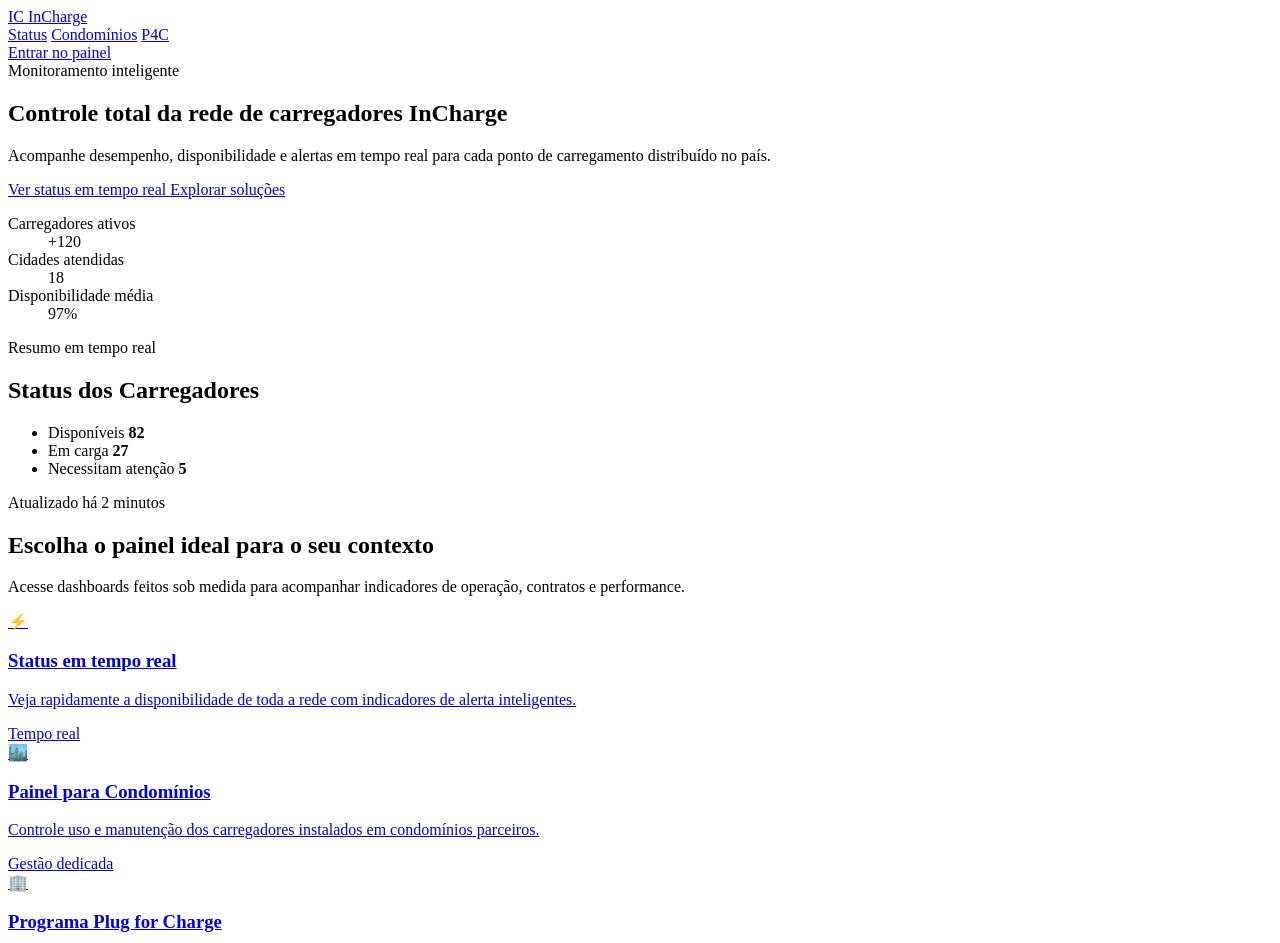
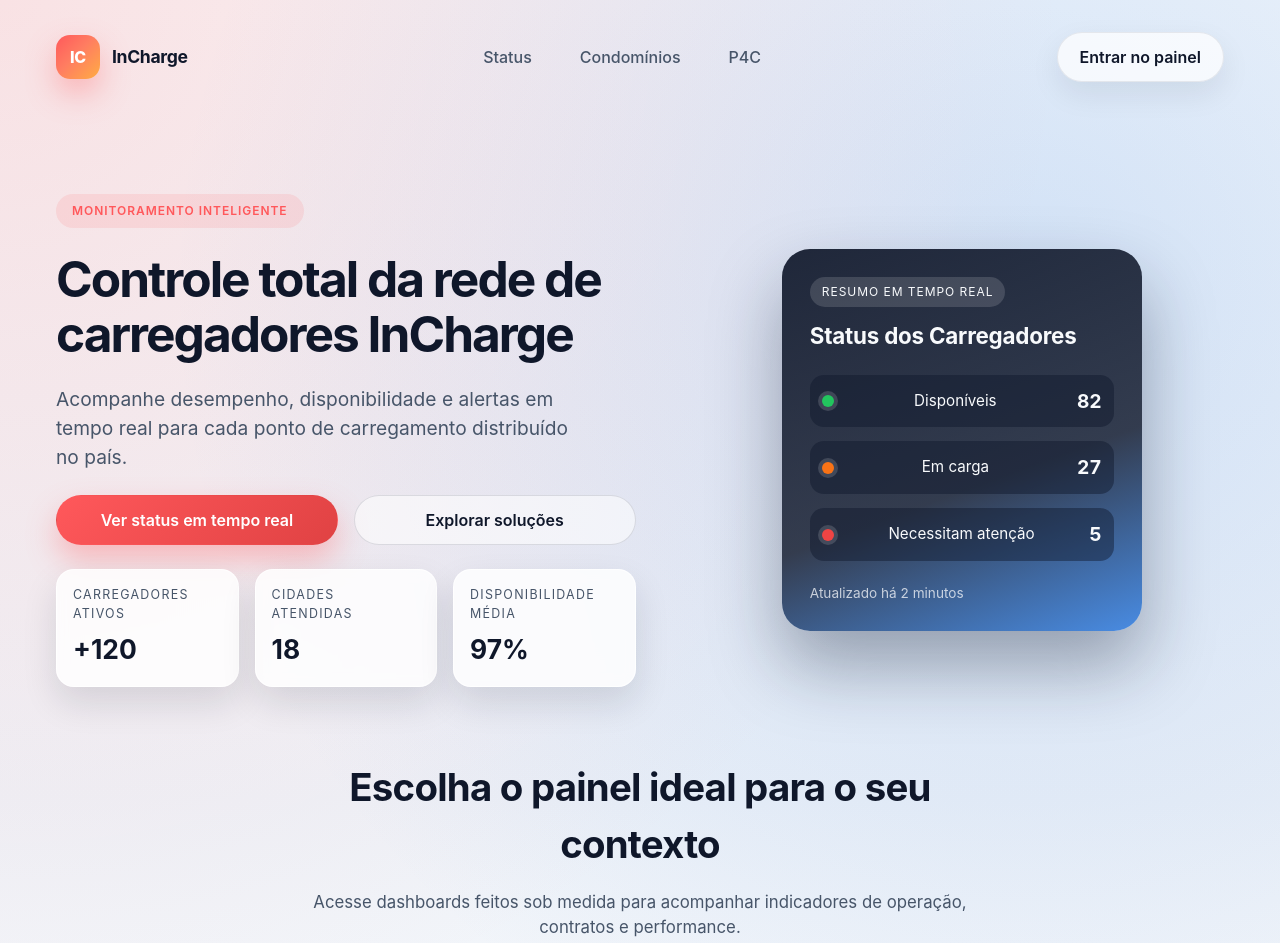
Before and after one commit to GMotaP/INCHARGE, a plain HTML site: page index.html in a window 1280 px wide. Shown: the top 943 px of the page. Drawn offline with Linux system fonts and the light colour scheme.

Commit message:
Nova página

```diff
--- a/index.css
+++ b/index.css
@@ -1,198 +1,511 @@
+:root {
+  --brand: #ff585b;
+  --brand-dark: #e04243;
+  --brand-light: #ff7d61;
+  --accent-condo: #0b9444;
+  --accent-p4c: #2f7ce0;
+  --bg-top: #f8fafc;
+  --bg-mid: #eef2f8;
+  --surface: #ffffff;
+  --text: #0f172a;
+  --text-muted: #475569;
+}
 
-+:root {
-+  --primary: #ff585b;
-+  --primary-dark: #e34a4d;
-+  --condo: #0b9444;
-+  --p4c: #2f7ce0;
-+  --surface: #ffffff;
-+  --surface-muted: #f5f7fb;
-+  --text: #1f2933;
-+  --text-muted: #4b5563;
-+  --shadow: 0 25px 60px rgba(15, 23, 42, 0.15);
-+}
-+
-+* {
-+  box-sizing: border-box;
-+  margin: 0;
-+  padding: 0;
-+}
-+
-+body {
-+  min-height: 100vh;
-+  display: flex;
-+  align-items: center;
-+  justify-content: center;
-+  padding: 48px 16px;
-+  font-family: "Inter", "Segoe UI", Tahoma, Geneva, Verdana, sans-serif;
-+  background: radial-gradient(circle at top left, rgba(255, 88, 91, 0.25), transparent 50%),
-+    radial-gradient(circle at bottom right, rgba(47, 124, 224, 0.25), transparent 55%),
-+    linear-gradient(135deg, #f1f5f9 0%, #e2e8f0 50%, #f8fafc 100%);
-+  color: var(--text);
-+}
-+
-+main {
-+  width: min(960px, 100%);
-+  background: var(--surface);
-+  border-radius: 32px;
-+  box-shadow: var(--shadow);
-+  overflow: hidden;
-+}
-+
-+.hero {
-+  padding: clamp(40px, 8vw, 72px) clamp(32px, 6vw, 96px);
-+  background: linear-gradient(135deg, var(--primary) 0%, var(--primary-dark) 100%);
-+  color: #fff;
-+  text-align: center;
-+}
-+
-+.hero h1 {
-+  font-size: clamp(2rem, 4vw, 2.75rem);
-+  font-weight: 700;
-+  letter-spacing: -0.5px;
-+}
-+
-+.hero p {
-+  margin-top: 16px;
-+  font-size: clamp(1rem, 2vw, 1.125rem);
-+  line-height: 1.6;
-+  max-width: 640px;
-+  margin-left: auto;
-+  margin-right: auto;
-+  opacity: 0.92;
-+}
-+
-+.options {
-+  display: grid;
-+  grid-template-columns: repeat(auto-fit, minmax(220px, 1fr));
-+  gap: 24px;
-+  padding: clamp(32px, 6vw, 72px);
-+  background: var(--surface);
-+}
-+
-+.option-card {
-+  display: flex;
-+  flex-direction: column;
-+  gap: 12px;
-+  padding: 24px;
-+  background: var(--surface-muted);
-+  border-radius: 20px;
-+  text-decoration: none;
-+  color: inherit;
-+  border: 1px solid rgba(15, 23, 42, 0.06);
-+  transition: transform 0.25s ease, box-shadow 0.25s ease, border-color 0.25s ease;
-+  position: relative;
-+  isolation: isolate;
-+}
-+
-+.option-card::after {
-+  content: "";
-+  position: absolute;
-+  inset: 0;
-+  border-radius: inherit;
-+  background: linear-gradient(135deg, rgba(255, 255, 255, 0.25), transparent);
-+  opacity: 0;
-+  transition: opacity 0.3s ease;
-+  pointer-events: none;
-+  z-index: -1;
-+}
-+
-+.option-card:hover {
-+  transform: translateY(-8px);
-+  box-shadow: 0 22px 45px rgba(15, 23, 42, 0.18);
-+  border-color: rgba(15, 23, 42, 0.12);
-+}
-+
-+.option-card:hover::after {
-+  opacity: 1;
-+}
-+
-+.option-icon {
-+  width: 54px;
-+  height: 54px;
-+  border-radius: 16px;
-+  display: grid;
-+  place-items: center;
-+  font-size: 1.45rem;
-+  font-weight: 600;
-+  color: #fff;
-+}
-+
-+.option-title {
-+  font-size: 1.125rem;
-+  font-weight: 600;
-+  letter-spacing: -0.25px;
-+}
-+
-+.option-description {
-+  font-size: 0.95rem;
-+  line-height: 1.55;
-+  color: var(--text-muted);
-+}
-+
-+.badge {
-+  align-self: flex-start;
-+  font-size: 0.75rem;
-+  font-weight: 600;
-+  text-transform: uppercase;
-+  letter-spacing: 0.08em;
-+  padding: 4px 10px;
-+  border-radius: 999px;
-+  background: rgba(15, 23, 42, 0.08);
-+  color: var(--text);
-+}
-+
-+.option-card.status .option-icon {
-+  background: var(--primary);
-+}
-+
-+.option-card.status .badge {
-+  background: rgba(255, 88, 91, 0.15);
-+  color: var(--primary);
-+}
-+
-+.option-card.condominio .option-icon {
-+  background: var(--condo);
-+}
-+
-+.option-card.condominio .badge {
-+  background: rgba(11, 148, 68, 0.15);
-+  color: var(--condo);
-+}
-+
-+.option-card.p4c .option-icon {
-+  background: var(--p4c);
-+}
-+
-+.option-card.p4c .badge {
-+  background: rgba(47, 124, 224, 0.15);
-+  color: var(--p4c);
-+}
-+
-+@media (max-width: 640px) {
-+  body {
-+    padding: 32px 12px;
-+  }
-+
-+  main {
-+    border-radius: 24px;
-+  }
-+
-+  .hero {
-+    padding: 40px 24px;
-+  }
-+
-+  .options {
-+    padding: 32px 24px;
-+  }
-+}
-+
-+@media (prefers-reduced-motion: reduce) {
-+  *,
-+  *::before,
-+  *::after {
-+    animation-duration: 0.01ms !important;
-+    animation-iteration-count: 1 !important;
-+    transition-duration: 0.01ms !important;
-+    scroll-behavior: auto !important;
-+  }
-+}
+*,
+*::before,
+*::after {
+  box-sizing: border-box;
+}
+
+body {
+  margin: 0;
+  min-height: 100vh;
+  font-family: "Inter", "Segoe UI", Tahoma, Geneva, Verdana, sans-serif;
+  color: var(--text);
+  background:
+    radial-gradient(circle at top left, rgba(255, 88, 91, 0.15), transparent 55%),
+    radial-gradient(circle at 80% 20%, rgba(47, 124, 224, 0.18), transparent 55%),
+    linear-gradient(180deg, var(--bg-top) 0%, var(--bg-mid) 55%, #ffffff 100%);
+  line-height: 1.5;
+}
+
+.page {
+  min-height: 100vh;
+  display: flex;
+  flex-direction: column;
+}
+
+.topbar {
+  display: flex;
+  align-items: center;
+  justify-content: space-between;
+  padding: clamp(20px, 4vw, 32px) clamp(24px, 6vw, 56px);
+  gap: 24px;
+}
+
+.brand {
+  display: inline-flex;
+  align-items: center;
+  gap: 12px;
+  text-decoration: none;
+  color: var(--text);
+  font-weight: 700;
+  font-size: 1.1rem;
+  letter-spacing: -0.01em;
+}
+
+.brand__mark {
+  display: grid;
+  place-items: center;
+  width: 44px;
+  height: 44px;
+  border-radius: 14px;
+  background: linear-gradient(135deg, var(--brand) 0%, var(--brand-light) 45%, #ffac44 100%);
+  color: #fff;
+  font-weight: 800;
+  font-size: 1rem;
+  box-shadow: 0 14px 30px rgba(255, 88, 91, 0.35);
+}
+
+.brand__text {
+  letter-spacing: -0.02em;
+}
+
+.topbar__nav {
+  display: flex;
+  gap: 12px;
+  flex-wrap: wrap;
+}
+
+.topbar__link {
+  padding: 10px 18px;
+  border-radius: 999px;
+  text-decoration: none;
+  font-weight: 500;
+  color: var(--text-muted);
+  transition: background 0.2s ease, color 0.2s ease;
+}
+
+.topbar__link:hover,
+.topbar__link:focus-visible {
+  background: rgba(15, 23, 42, 0.08);
+  color: var(--text);
+  outline: none;
+}
+
+.button {
+  display: inline-flex;
+  align-items: center;
+  justify-content: center;
+  gap: 10px;
+  padding: 12px 22px;
+  border-radius: 999px;
+  border: 1px solid transparent;
+  font-weight: 600;
+  text-decoration: none;
+  transition:
+    transform 0.2s ease,
+    box-shadow 0.2s ease,
+    background 0.2s ease,
+    border-color 0.2s ease;
+}
+
+.button--primary {
+  background: linear-gradient(135deg, var(--brand) 0%, var(--brand-dark) 100%);
+  color: #fff;
+  box-shadow: 0 15px 30px rgba(255, 88, 91, 0.35);
+}
+
+.button--primary:hover,
+.button--primary:focus-visible {
+  transform: translateY(-2px);
+  box-shadow: 0 20px 40px rgba(255, 88, 91, 0.4);
+}
+
+.button--outline {
+  background: rgba(255, 255, 255, 0.55);
+  border-color: rgba(15, 23, 42, 0.12);
+  color: var(--text);
+}
+
+.button--outline:hover,
+.button--outline:focus-visible {
+  background: rgba(255, 255, 255, 0.85);
+  border-color: rgba(15, 23, 42, 0.18);
+}
+
+.button--ghost {
+  background: rgba(255, 255, 255, 0.72);
+  border-color: rgba(15, 23, 42, 0.08);
+  color: var(--text);
+  box-shadow: 0 12px 30px rgba(15, 23, 42, 0.08);
+}
+
+.button--ghost:hover,
+.button--ghost:focus-visible {
+  background: #fff;
+  border-color: rgba(15, 23, 42, 0.16);
+  transform: translateY(-1px);
+}
+
+.content {
+  flex: 1;
+  display: flex;
+  flex-direction: column;
+}
+
+.hero {
+  display: grid;
+  grid-template-columns: minmax(0, 1.05fr) minmax(0, 0.95fr);
+  gap: clamp(32px, 6vw, 64px);
+  align-items: center;
+  padding: clamp(40px, 8vw, 80px) clamp(24px, 6vw, 56px) clamp(32px, 8vw, 72px);
+}
+
+.hero__content {
+  display: flex;
+  flex-direction: column;
+  gap: 24px;
+}
+
+.hero__pill {
+  align-self: flex-start;
+  padding: 8px 16px;
+  border-radius: 999px;
+  background: rgba(255, 88, 91, 0.12);
+  color: var(--brand);
+  font-weight: 600;
+  letter-spacing: 0.08em;
+  font-size: 0.75rem;
+  text-transform: uppercase;
+}
+
+.hero h1 {
+  margin: 0;
+  font-size: clamp(2.3rem, 5vw, 3.1rem);
+  line-height: 1.1;
+  letter-spacing: -0.04em;
+}
+
+.hero p {
+  margin: 0;
+  font-size: clamp(1rem, 2.1vw, 1.2rem);
+  color: var(--text-muted);
+  max-width: 520px;
+}
+
+.hero__actions {
+  display: flex;
+  flex-wrap: wrap;
+  gap: 16px;
+}
+
+.hero__actions .button {
+  flex: 1 1 220px;
+}
+
+.hero__metrics {
+  margin: 0;
+  display: grid;
+  grid-template-columns: repeat(auto-fit, minmax(140px, 1fr));
+  gap: 16px;
+}
+
+.hero__metric {
+  background: rgba(255, 255, 255, 0.82);
+  border-radius: 18px;
+  border: 1px solid rgba(255, 255, 255, 0.8);
+  padding: 16px;
+  box-shadow: 0 16px 35px rgba(15, 23, 42, 0.12);
+  backdrop-filter: blur(6px);
+}
+
+.hero__metric dt {
+  font-size: 0.78rem;
+  text-transform: uppercase;
+  letter-spacing: 0.1em;
+  color: var(--text-muted);
+}
+
+.hero__metric dd {
+  margin: 6px 0 0;
+  font-size: 1.65rem;
+  font-weight: 700;
+  color: var(--text);
+}
+
+.hero__preview {
+  display: flex;
+  justify-content: center;
+}
+
+.preview-card {
+  width: min(360px, 100%);
+  padding: 28px;
+  border-radius: 28px;
+  background: linear-gradient(
+    160deg,
+    rgba(15, 23, 42, 0.92) 0%,
+    rgba(15, 23, 42, 0.82) 60%,
+    rgba(47, 124, 224, 0.85) 100%
+  );
+  color: #f8fafc;
+  box-shadow: 0 35px 70px rgba(15, 23, 42, 0.35);
+  display: flex;
+  flex-direction: column;
+  gap: 22px;
+}
+
+.preview-card__badge {
+  display: inline-flex;
+  align-items: center;
+  gap: 6px;
+  padding: 6px 12px;
+  border-radius: 999px;
+  background: rgba(255, 255, 255, 0.14);
+  font-size: 0.75rem;
+  text-transform: uppercase;
+  letter-spacing: 0.08em;
+}
+
+.preview-card h2 {
+  margin: 12px 0 0;
+  font-size: 1.4rem;
+  letter-spacing: -0.01em;
+}
+
+.preview-card__list {
+  list-style: none;
+  padding: 0;
+  margin: 0;
+  display: grid;
+  gap: 14px;
+}
+
+.preview-card__list li {
+  display: flex;
+  align-items: center;
+  justify-content: space-between;
+  gap: 12px;
+  padding: 12px;
+  border-radius: 14px;
+  background: rgba(15, 23, 42, 0.45);
+}
+
+.preview-card__list span {
+  font-size: 0.95rem;
+}
+
+.preview-card__list strong {
+  font-size: 1.2rem;
+  font-variant-numeric: tabular-nums;
+}
+
+.dot {
+  width: 12px;
+  height: 12px;
+  border-radius: 999px;
+  display: inline-flex;
+  box-shadow: 0 0 0 4px rgba(255, 255, 255, 0.15);
+}
+
+.dot--online {
+  background: #22c55e;
+}
+
+.dot--charging {
+  background: #f97316;
+}
+
+.dot--attention {
+  background: #ef4444;
+}
+
+.preview-card__footer {
+  font-size: 0.85rem;
+  color: rgba(248, 250, 252, 0.75);
+}
+
+.solutions {
+  padding: 0 clamp(24px, 6vw, 56px) clamp(56px, 10vw, 100px);
+}
+
+.solutions__header {
+  max-width: 720px;
+  margin: 0 auto 40px;
+  text-align: center;
+}
+
+.solutions__header h2 {
+  margin: 0 0 16px;
+  font-size: clamp(1.8rem, 4vw, 2.4rem);
+  letter-spacing: -0.02em;
+}
+
+.solutions__header p {
+  margin: 0;
+  color: var(--text-muted);
+  font-size: 1.05rem;
+}
+
+.solutions__grid {
+  display: grid;
+  grid-template-columns: repeat(auto-fit, minmax(240px, 1fr));
+  gap: 24px;
+}
+
+.card {
+  position: relative;
+  display: flex;
+  flex-direction: column;
+  gap: 18px;
+  padding: 28px;
+  background: rgba(255, 255, 255, 0.9);
+  border-radius: 24px;
+  text-decoration: none;
+  color: var(--text);
+  border: 1px solid rgba(15, 23, 42, 0.05);
+  box-shadow: 0 20px 40px rgba(15, 23, 42, 0.12);
+  transition: transform 0.25s ease, box-shadow 0.25s ease;
+}
+
+.card:hover,
+.card:focus-visible {
+  transform: translateY(-6px);
+  box-shadow: 0 28px 55px rgba(15, 23, 42, 0.18);
+  outline: none;
+}
+
+.card__icon {
+  width: 52px;
+  height: 52px;
+  border-radius: 16px;
+  display: grid;
+  place-items: center;
+  font-size: 1.5rem;
+  font-weight: 600;
+  color: #fff;
+  box-shadow: inset 0 0 0 1px rgba(255, 255, 255, 0.15);
+}
+
+.card__body h3 {
+  margin: 0 0 10px;
+  font-size: 1.25rem;
+}
+
+.card__body p {
+  margin: 0;
+  color: var(--text-muted);
+  line-height: 1.6;
+  font-size: 0.98rem;
+}
+
+.card__tag {
+  align-self: flex-start;
+  padding: 6px 12px;
+  border-radius: 999px;
+  font-size: 0.75rem;
+  text-transform: uppercase;
+  letter-spacing: 0.08em;
+  font-weight: 600;
+  background: rgba(15, 23, 42, 0.06);
+  color: var(--text);
+}
+
+.card--status .card__icon {
+  background: linear-gradient(135deg, var(--brand) 0%, var(--brand-dark) 100%);
+}
+
+.card--status .card__tag {
+  background: rgba(255, 88, 91, 0.16);
+  color: var(--brand);
+}
+
+.card--condo .card__icon {
+  background: linear-gradient(135deg, #0b9444 0%, #10b981 100%);
+}
+
+.card--condo .card__tag {
+  background: rgba(11, 148, 68, 0.16);
+  color: #0b9444;
+}
+
+.card--p4c .card__icon {
+  background: linear-gradient(135deg, #2563eb 0%, #38bdf8 100%);
+}
+
+.card--p4c .card__tag {
+  background: rgba(47, 124, 224, 0.16);
+  color: #2f7ce0;
+}
+
+.footer {
+  padding: 24px clamp(24px, 6vw, 56px) 40px;
+  text-align: center;
+  color: var(--text-muted);
+  font-size: 0.9rem;
+}
+
+@media (max-width: 960px) {
+  .topbar {
+    flex-wrap: wrap;
+  }
+
+  .hero {
+    grid-template-columns: 1fr;
+    text-align: center;
+  }
+
+  .hero__content {
+    align-items: center;
+  }
+
+  .hero__pill {
+    align-self: center;
+  }
+
+  .hero__preview {
+    order: -1;
+  }
+
+  .hero p {
+    max-width: 100%;
+  }
+}
+
+@media (max-width: 640px) {
+  .topbar {
+    justify-content: center;
+  }
+
+  .topbar__nav {
+    justify-content: center;
+  }
+
+  .topbar__link {
+    padding: 8px 14px;
+  }
+
+  .hero__actions {
+    width: 100%;
+  }
+
+  .hero__actions .button {
+    width: 100%;
+  }
+
+  .solutions__grid {
+    grid-template-columns: 1fr;
+  }
+}
+
+@media (prefers-reduced-motion: reduce) {
+  *,
+  *::before,
+  *::after {
+    animation-duration: 0.01ms !important;
+    animation-iteration-count: 1 !important;
+    transition-duration: 0.01ms !important;
+    scroll-behavior: auto !important;
+  }
+}
```
